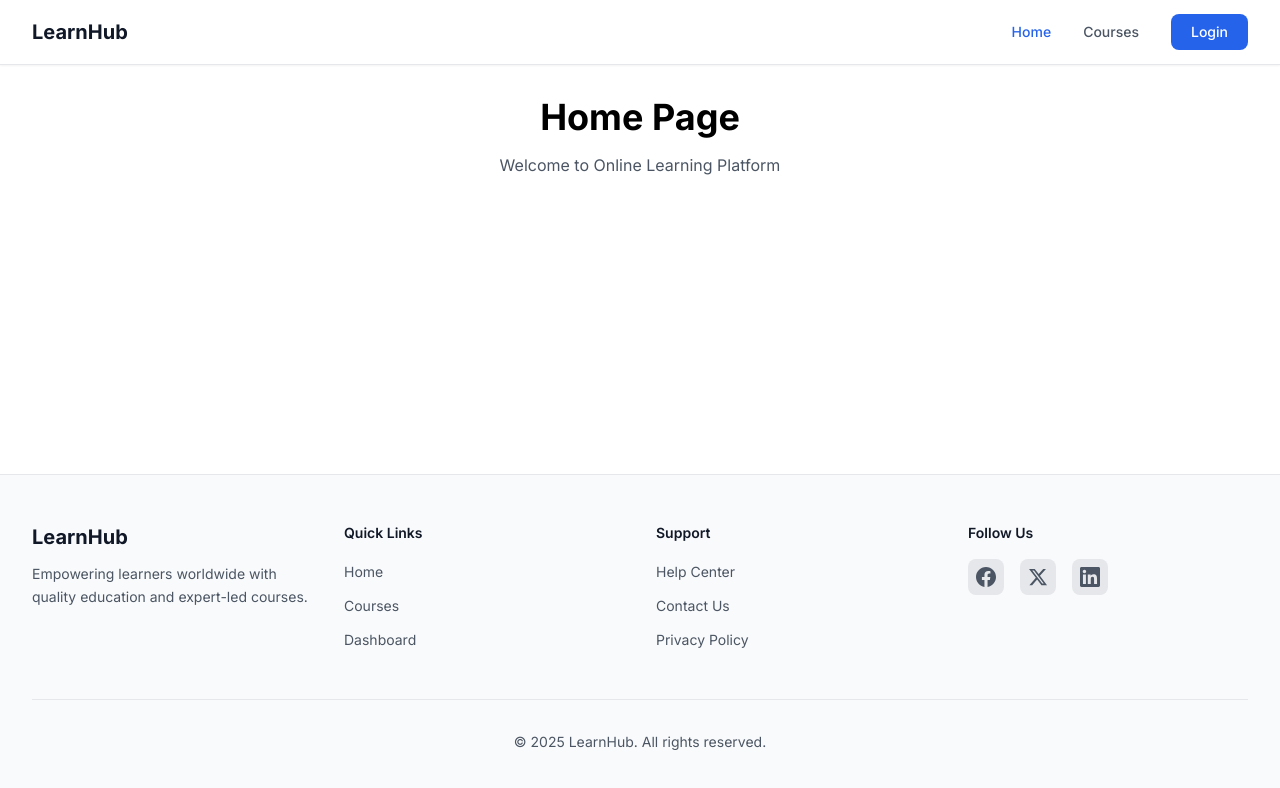
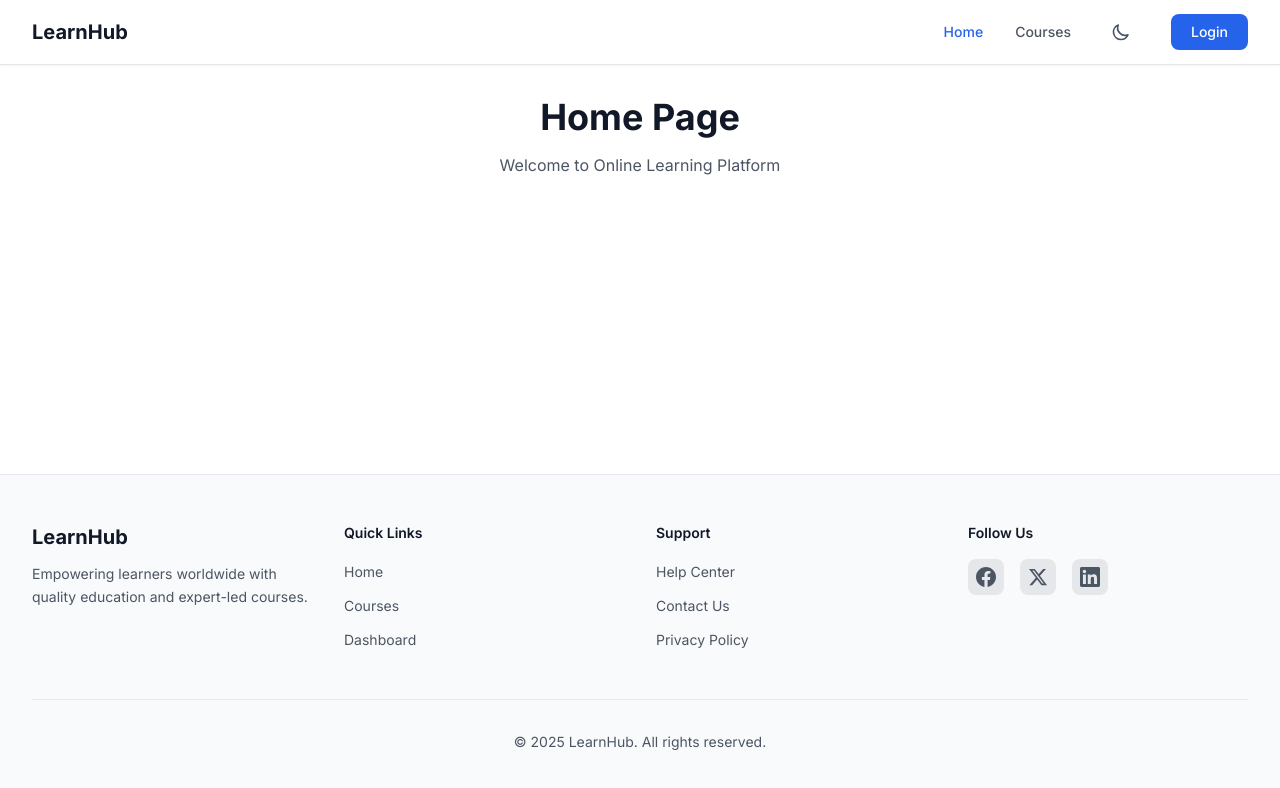
Before and after one commit to mahfuzzayn/online-learning-platform-client, a React (Vite) app: page / in a window 1280 px wide. Shown: the top 788 px of the page. Built offline with nearby package versions, Linux system fonts and the light colour scheme; no server answers.

Commit message:
add dark/light theme toggle with persistence

```diff
--- a/src/components/Navbar.jsx
+++ b/src/components/Navbar.jsx
@@ -1,11 +1,13 @@
 import { useState } from 'react';
 import { Link, NavLink, useNavigate } from 'react-router-dom';
 import { useAuth } from '../contexts/AuthContext';
+import { useTheme } from '../contexts/ThemeContext';
 import toast from 'react-hot-toast';
 
 function Navbar() {
     const [isMenuOpen, setIsMenuOpen] = useState(false);
     const { user, logoutUser } = useAuth();
+    const { theme, toggleTheme } = useTheme();
     const navigate = useNavigate();
 
     const toggleMenu = () => {
@@ -24,13 +26,13 @@ function Navbar() {
     };
 
     return (
-        <nav className="bg-white border-b border-gray-200 sticky top-0 z-50 shadow-sm">
+        <nav className="bg-white dark:bg-gray-900 border-b border-gray-200 dark:border-gray-700 sticky top-0 z-50 shadow-sm">
             <div className="container mx-auto px-4 lg:px-8">
                 <div className="flex justify-between items-center h-16">
                     {/* Logo */}
                     <Link
                         to="/"
-                        className="text-xl font-bold text-gray-900 hover:text-blue-600 transition-colors duration-200"
+                        className="text-xl font-bold text-gray-900 dark:text-white hover:text-blue-600 dark:hover:text-blue-400 transition-colors duration-200"
                     >
                         LearnHub
                     </Link>
@@ -41,8 +43,8 @@ function Navbar() {
                             to="/"
                             className={({ isActive }) =>
                                 `text-sm font-medium transition-colors duration-200 ${isActive
-                                    ? 'text-blue-600'
-                                    : 'text-gray-600 hover:text-gray-900'
+                                    ? 'text-blue-600 dark:text-blue-400'
+                                    : 'text-gray-600 dark:text-gray-300 hover:text-gray-900 dark:hover:text-white'
                                 }`
                             }
                         >
@@ -52,8 +54,8 @@ function Navbar() {
                             to="/courses"
                             className={({ isActive }) =>
                                 `text-sm font-medium transition-colors duration-200 ${isActive
-                                    ? 'text-blue-600'
-                                    : 'text-gray-600 hover:text-gray-900'
+                                    ? 'text-blue-600 dark:text-blue-400'
+                                    : 'text-gray-600 dark:text-gray-300 hover:text-gray-900 dark:hover:text-white'
                                 }`
                             }
                         >
@@ -64,14 +66,51 @@ function Navbar() {
                                 to="/dashboard"
                                 className={({ isActive }) =>
                                     `text-sm font-medium transition-colors duration-200 ${isActive
-                                        ? 'text-blue-600'
-                                        : 'text-gray-600 hover:text-gray-900'
+                                        ? 'text-blue-600 dark:text-blue-400'
+                                        : 'text-gray-600 dark:text-gray-300 hover:text-gray-900 dark:hover:text-white'
                                     }`
                                 }
                             >
                                 Dashboard
                             </NavLink>
                         )}
+
+                        {/* Theme Toggle Button */}
+                        <button
+                            onClick={toggleTheme}
+                            className="p-2 rounded-lg hover:bg-gray-100 dark:hover:bg-gray-800 transition-colors duration-200"
+                            aria-label="Toggle theme"
+                        >
+                            {theme === 'light' ? (
+                                <svg
+                                    className="w-5 h-5 text-gray-600 dark:text-gray-300"
+                                    fill="none"
+                                    stroke="currentColor"
+                                    viewBox="0 0 24 24"
+                                >
+                                    <path
+                                        strokeLinecap="round"
+                                        strokeLinejoin="round"
+                                        strokeWidth={2}
+                                        d="M20.354 15.354A9 9 0 018.646 3.646 9.003 9.003 0 0012 21a9.003 9.003 0 008.354-5.646z"
+                                    />
+                                </svg>
+                            ) : (
+                                <svg
+                                    className="w-5 h-5 text-gray-600 dark:text-gray-300"
+                                    fill="none"
+                                    stroke="currentColor"
+                                    viewBox="0 0 24 24"
+                                >
+                                    <path
+                                        strokeLinecap="round"
+                                        strokeLinejoin="round"
+                                        strokeWidth={2}
+                                        d="M12 3v1m0 16v1m9-9h-1M4 12H3m15.364 6.364l-.707-.707M6.343 6.343l-.707-.707m12.728 0l-.707.707M6.343 17.657l-.707.707M16 12a4 4 0 11-8 0 4 4 0 018 0z"
+                                    />
+                                </svg>
+                            )}
+                        </button>
 
                         {user ? (
                             <div className="flex items-center gap-3">
@@ -87,13 +126,13 @@ function Navbar() {
                                             {user.displayName?.charAt(0) || user.email?.charAt(0).toUpperCase()}
                                         </div>
                                     )}
-                                    <span className="text-sm font-medium text-gray-700">
+                                    <span className="text-sm font-medium text-gray-700 dark:text-gray-300">
                                         {user.displayName || user.email}
                                     </span>
                                 </div>
                                 <button
                                     onClick={handleLogout}
-                                    className="px-5 py-2 bg-gray-100 text-gray-700 text-sm font-medium rounded-lg hover:bg-gray-200 transition-colors duration-200"
+                                    className="px-5 py-2 bg-gray-100 dark:bg-gray-800 text-gray-700 dark:text-gray-300 text-sm font-medium rounded-lg hover:bg-gray-200 dark:hover:bg-gray-700 transition-colors duration-200"
                                 >
                                     Logout
                                 </button>
@@ -111,11 +150,11 @@ function Navbar() {
                     {/* Mobile Menu Button */}
                     <button
                         onClick={toggleMenu}
-                        className="md:hidden p-2 rounded-lg hover:bg-gray-100 transition-colors duration-200"
+                        className="md:hidden p-2 rounded-lg hover:bg-gray-100 dark:hover:bg-gray-800 transition-colors duration-200"
                         aria-label="Toggle menu"
                     >
                         <svg
-                            className="w-6 h-6 text-gray-600"
+                            className="w-6 h-6 text-gray-600 dark:text-gray-300"
                             fill="none"
                             stroke="currentColor"
                             viewBox="0 0 24 24"
@@ -141,15 +180,15 @@ function Navbar() {
 
                 {/* Mobile Navigation */}
                 {isMenuOpen && (
-                    <div className="md:hidden py-4 border-t border-gray-200">
+                    <div className="md:hidden py-4 border-t border-gray-200 dark:border-gray-700">
                         <div className="flex flex-col space-y-1">
                             <NavLink
                                 to="/"
                                 onClick={() => setIsMenuOpen(false)}
                                 className={({ isActive }) =>
                                     `px-4 py-2.5 text-sm font-medium rounded-lg transition-colors duration-200 ${isActive
-                                        ? 'bg-blue-50 text-blue-600'
-                                        : 'text-gray-600 hover:bg-gray-50'
+                                        ? 'bg-blue-50 dark:bg-blue-900 text-blue-600 dark:text-blue-400'
+                                        : 'text-gray-600 dark:text-gray-300 hover:bg-gray-50 dark:hover:bg-gray-800'
                                     }`
                                 }
                             >
@@ -160,8 +199,8 @@ function Navbar() {
                                 onClick={() => setIsMenuOpen(false)}
                                 className={({ isActive }) =>
                                     `px-4 py-2.5 text-sm font-medium rounded-lg transition-colors duration-200 ${isActive
-                                        ? 'bg-blue-50 text-blue-600'
-                                        : 'text-gray-600 hover:bg-gray-50'
+                                        ? 'bg-blue-50 dark:bg-blue-900 text-blue-600 dark:text-blue-400'
+                                        : 'text-gray-600 dark:text-gray-300 hover:bg-gray-50 dark:hover:bg-gray-800'
                                     }`
                                 }
                             >
@@ -173,8 +212,8 @@ function Navbar() {
                                     onClick={() => setIsMenuOpen(false)}
                                     className={({ isActive }) =>
                                         `px-4 py-2.5 text-sm font-medium rounded-lg transition-colors duration-200 ${isActive
-                                            ? 'bg-blue-50 text-blue-600'
-                                            : 'text-gray-600 hover:bg-gray-50'
+                                            ? 'bg-blue-50 dark:bg-blue-900 text-blue-600 dark:text-blue-400'
+                                            : 'text-gray-600 dark:text-gray-300 hover:bg-gray-50 dark:hover:bg-gray-800'
                                         }`
                                     }
                                 >
@@ -182,9 +221,51 @@ function Navbar() {
                                 </NavLink>
                             )}
 
+                            {/* Theme Toggle Button - Mobile */}
+                            <button
+                                onClick={toggleTheme}
+                                className="mx-4 mt-2 px-4 py-2.5 bg-gray-100 dark:bg-gray-800 text-gray-700 dark:text-gray-300 text-sm font-medium rounded-lg hover:bg-gray-200 dark:hover:bg-gray-700 transition-colors duration-200 flex items-center justify-center gap-2"
+                            >
+                                {theme === 'light' ? (
+                                    <>
+                                        <svg
+                                            className="w-5 h-5"
+                                            fill="none"
+                                            stroke="currentColor"
+                                            viewBox="0 0 24 24"
+                                        >
+                                            <path
+                                                strokeLinecap="round"
+                                                strokeLinejoin="round"
+                                                strokeWidth={2}
+                                                d="M20.354 15.354A9 9 0 018.646 3.646 9.003 9.003 0 0012 21a9.003 9.003 0 008.354-5.646z"
+                                            />
+                                        </svg>
+                                        Dark Mode
+                                    </>
+                                ) : (
+                                    <>
+                                        <svg
+                                            className="w-5 h-5"
+                                            fill="none"
+                                            stroke="currentColor"
+                                            viewBox="0 0 24 24"
+                                        >
+                                            <path
+                                                strokeLinecap="round"
+                                                strokeLinejoin="round"
+                                                strokeWidth={2}
+                                                d="M12 3v1m0 16v1m9-9h-1M4 12H3m15.364 6.364l-.707-.707M6.343 6.343l-.707-.707m12.728 0l-.707.707M6.343 17.657l-.707.707M16 12a4 4 0 11-8 0 4 4 0 018 0z"
+                                            />
+                                        </svg>
+                                        Light Mode
+                                    </>
+                                )}
+                            </button>
+
                             {user ? (
                                 <>
-                                    <div className="px-4 py-2.5 text-sm text-gray-600">
+                                    <div className="px-4 py-2.5 text-sm text-gray-600 dark:text-gray-300">
                                         {user.displayName || user.email}
                                     </div>
                                     <button
@@ -192,7 +273,7 @@ function Navbar() {
                                             handleLogout();
                                             setIsMenuOpen(false);
                                         }}
-                                        className="mx-4 mt-2 px-4 py-2.5 bg-gray-100 text-gray-700 text-sm font-medium rounded-lg hover:bg-gray-200 transition-colors duration-200 text-center"
+                                        className="mx-4 mt-2 px-4 py-2.5 bg-gray-100 dark:bg-gray-800 text-gray-700 dark:text-gray-300 text-sm font-medium rounded-lg hover:bg-gray-200 dark:hover:bg-gray-700 transition-colors duration-200 text-center"
                                     >
                                         Logout
                                     </button>
--- /dev/null
+++ b/src/contexts/ThemeContext.jsx
@@ -0,0 +1,54 @@
+import { createContext, useContext, useEffect, useState } from 'react';
+
+const ThemeContext = createContext();
+
+export const useTheme = () => {
+    const context = useContext(ThemeContext);
+    if (!context) {
+        throw new Error('useTheme must be used within a ThemeProvider');
+    }
+    return context;
+};
+
+export const ThemeProvider = ({ children }) => {
+    const [theme, setTheme] = useState(() => {
+        // Check localStorage first
+        const savedTheme = localStorage.getItem('theme');
+        if (savedTheme) {
+            return savedTheme;
+        }
+        // Check system preference
+        if (window.matchMedia('(prefers-color-scheme: dark)').matches) {
+            return 'dark';
+        }
+        return 'light';
+    });
+
+    useEffect(() => {
+        const root = window.document.documentElement;
+
+        if (theme === 'dark') {
+            root.classList.add('dark');
+        } else {
+            root.classList.remove('dark');
+        }
+
+        // Save to localStorage
+        localStorage.setItem('theme', theme);
+    }, [theme]);
+
+    const toggleTheme = () => {
+        setTheme((prevTheme) => (prevTheme === 'light' ? 'dark' : 'light'));
+    };
+
+    const value = {
+        theme,
+        toggleTheme,
+    };
+
+    return (
+        <ThemeContext.Provider value={value}>
+            {children}
+        </ThemeContext.Provider>
+    );
+};
--- a/src/index.css
+++ b/src/index.css
@@ -6,5 +6,5 @@
 
 body {
   font-family: 'Inter', sans-serif;
-  background-color: #ffffff;
+  @apply bg-white dark:bg-gray-950 text-gray-900 dark:text-gray-100;
 }
--- a/src/main.jsx
+++ b/src/main.jsx
@@ -3,13 +3,16 @@ import { createRoot } from 'react-dom/client'
 import './index.css'
 import App from './App.jsx'
 import { AuthProvider } from './contexts/AuthContext'
+import { ThemeProvider } from './contexts/ThemeContext'
 import { Toaster } from 'react-hot-toast'
 
 createRoot(document.getElementById('root')).render(
   <StrictMode>
-    <AuthProvider>
-      <App />
-      <Toaster position="top-right" />
-    </AuthProvider>
+    <ThemeProvider>
+      <AuthProvider>
+        <App />
+        <Toaster position="top-right" />
+      </AuthProvider>
+    </ThemeProvider>
   </StrictMode>,
 )
--- a/tailwind.config.js
+++ b/tailwind.config.js
@@ -4,6 +4,7 @@ export default {
         "./index.html",
         "./src/**/*.{js,ts,jsx,tsx}",
     ],
+    darkMode: 'class', // Enable dark mode with class strategy
     theme: {
         extend: {
             fontFamily: {
```
